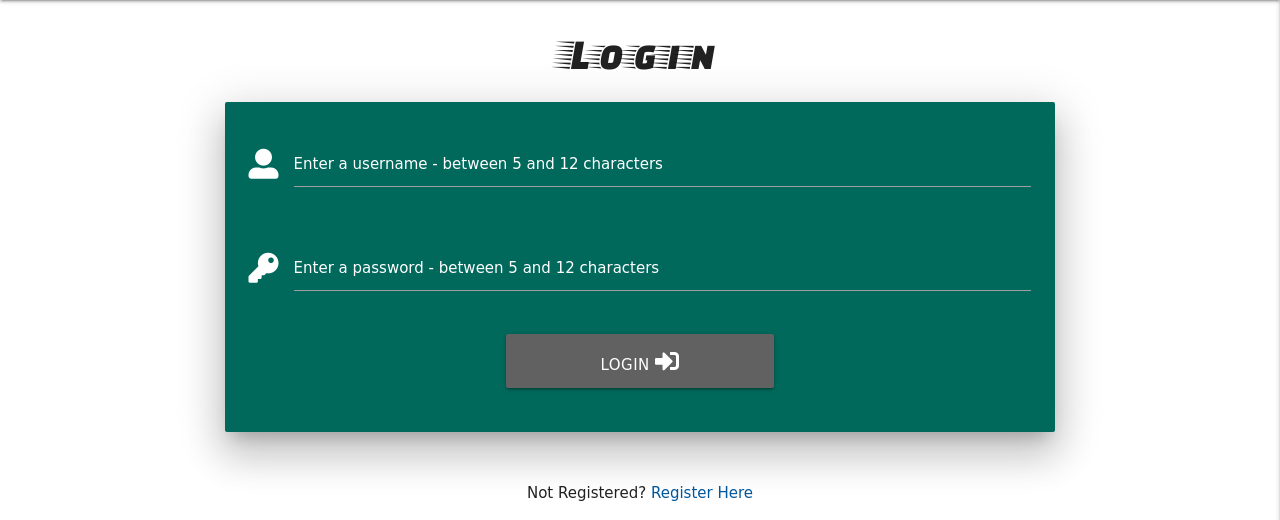
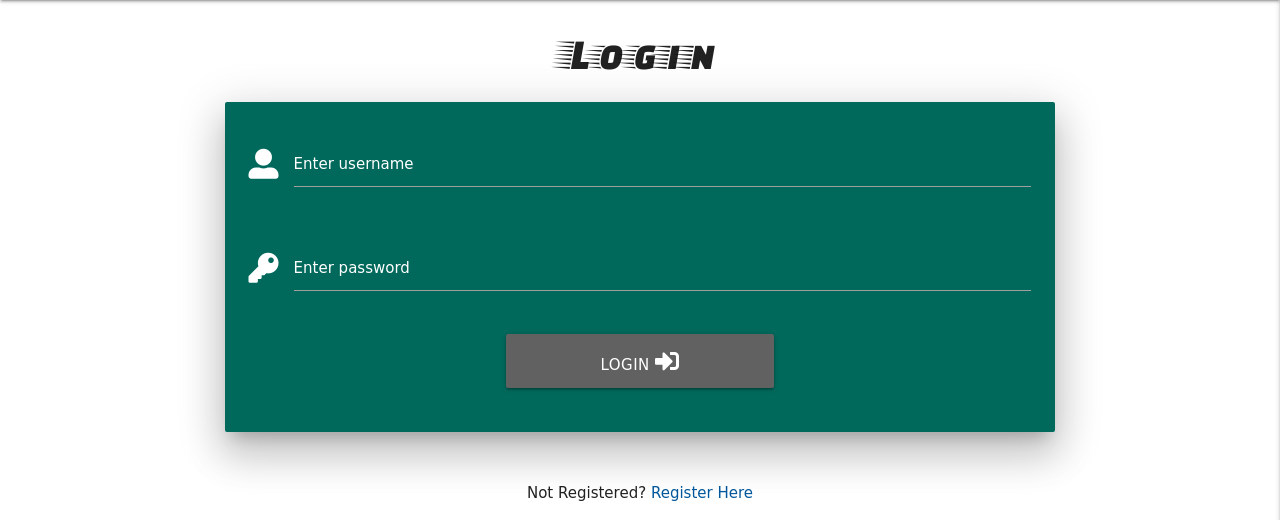
Before and after one commit to rhysseddon/Car-Owner-Reviews-MS3-Project, a Flask app: page /login in a window 1280 px wide. Shown: the part 64-584 px from the top of the page. Run offline with Flask 2, Linux system fonts and the light colour scheme; some libraries are stand-ins or nearby versions; some web fonts are replaced.

Commit message:
Edit login input placeholders

```diff
--- a/templates/login.html
+++ b/templates/login.html
@@ -12,8 +12,7 @@
                         <i class="fas fa-user-alt prefix white-text"></i>
                         <input id="username" name="username" type="text" minlength="5" maxlength="12"
                             pattern="^[a-zA-Z0-9]{5,12}$" class="validate" required>
-                        <label for="username" class="white-text">Enter a username - between 5 and 12
-                            characters</label>
+                        <label for="username" class="white-text">Enter username</label>
                     </div>
                 </div>
                 <!-- Password input -->
@@ -22,8 +21,7 @@
                         <i class="fas fa-key prefix white-text"></i>
                         <input id="password" name="password" type="password" minlength="5" maxlength="12"
                             pattern="^[a-zA-Z0-9]{5,12}$" class="validate" required>
-                        <label for="password" class="white-text">Enter a password - between 5 and 12
-                            characters</label>
+                        <label for="password" class="white-text">Enter password</label>
                     </div>
                 </div>
                 <!-- Login button -->
--- a/templates/register.html
+++ b/templates/register.html
@@ -21,7 +21,7 @@
                         <i class="fas fa-key prefix white-text"></i>
                         <input id="password" name="password" type="password" minlength="5" maxlength="12"
                             pattern="^[a-zA-Z0-9]{5,12}$" class="validate" required>
-                        <label for="password" class="white-text">Enter Password 5-12
+                        <label for="password" class="white-text">Enter password 5-12
                             characters</label>
                     </div>
                 </div>
@@ -31,7 +31,7 @@
                         <i class="fas fa-key prefix white-text"></i>
                         <input id="confirm_password" name="confirm_password" type="password" minlength="5" maxlength="12"
                             pattern="^[a-zA-Z0-9]{5,12}$" class="validate" required>
-                        <label for="confirm_password" class="white-text">Please confirm password</label>
+                        <label for="confirm_password" class="white-text">Confirm password</label>
                     </div>
                 </div>
                 <!-- Register button -->
```
